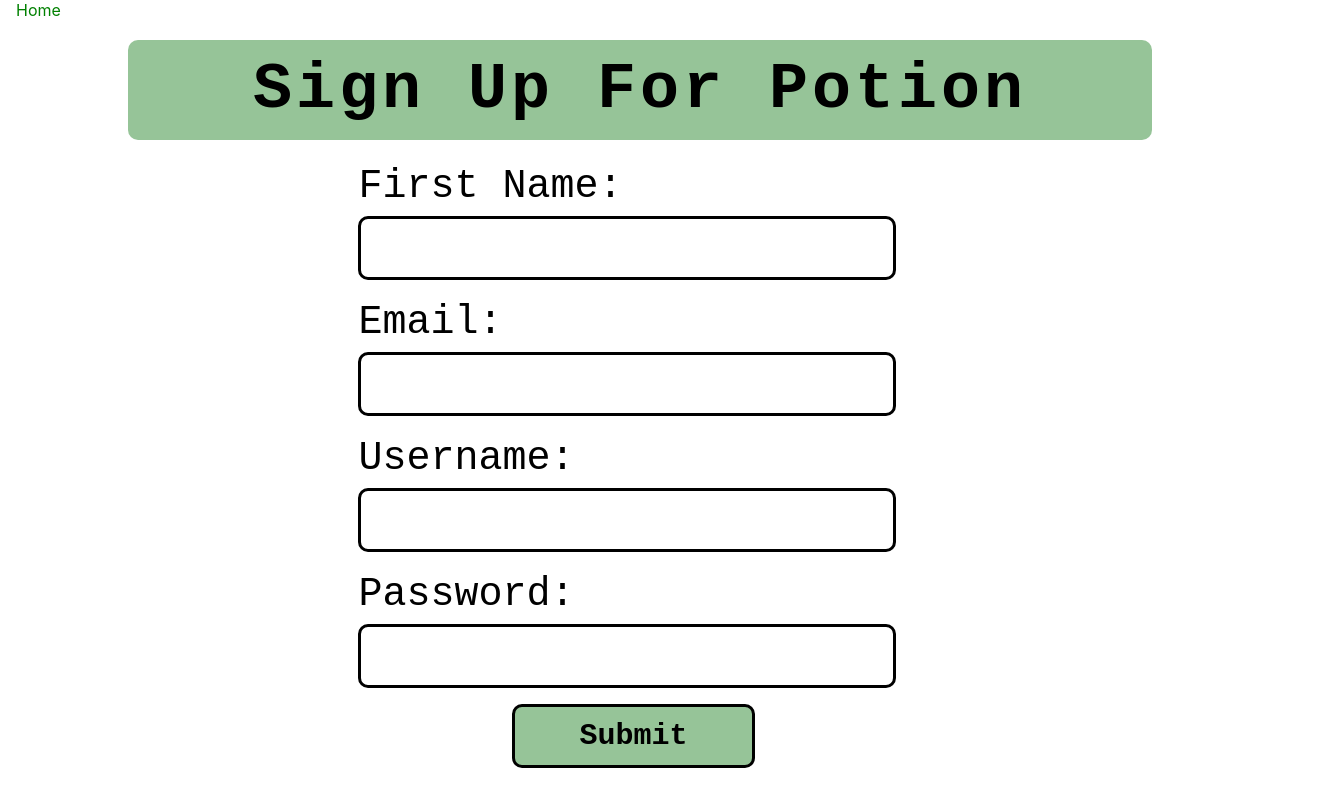
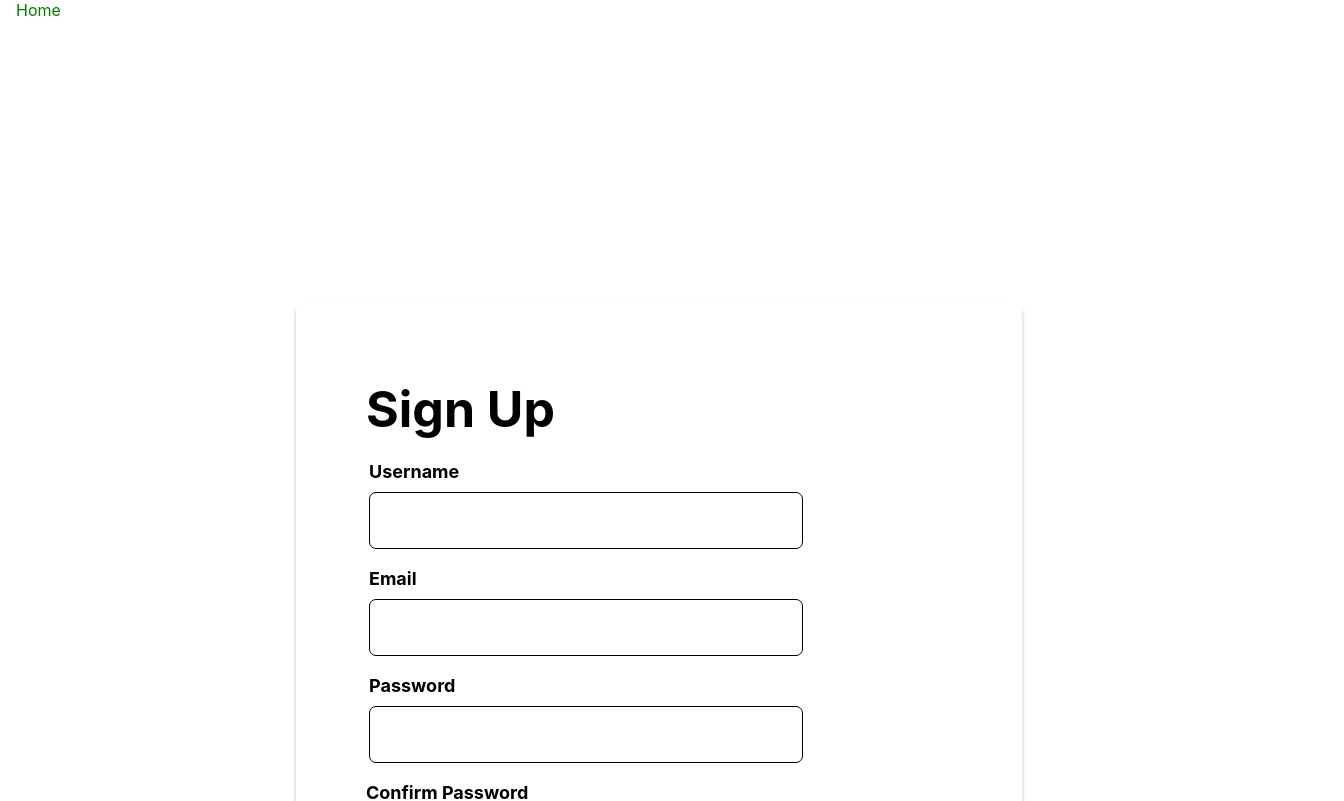
Before and after one commit to cchun01/Potion, a React (Create React App) app in the folder react-frontend/: page /signup in a window 1280 px wide. Shown: the top 801 px of the page, 1344 px wide, since content can reach past the window. Built offline with nearby package versions, Linux system fonts and the light colour scheme.

Commit message:
Update Sign Up page

```diff
--- a/react-frontend/src/SignUp.css
+++ b/react-frontend/src/SignUp.css
@@ -1,148 +1,155 @@
-.headerSU {
-  position: absolute;
-  width: 80%;
-  height: 100px;
-  left: 10%;
-  top: 5%;
-  background: #96c498;
-  border-radius: 10px;
-
-  font-family: Courier New;
-  font-style: normal;
-  font-weight: bold;
-  font-size: 65px;
-  text-align: center;
-  letter-spacing: 4px;
-  line-height: 100px;
-  color: #000000;
-}
-
-.fieldNameFNSign {
-  position: absolute;
-  width: 42%;
-  height: 20%;
-  left: 28%;
-  top: 20%;
-  font-family: Courier New;
-  font-style: normal;
-  font-weight: normal;
-  font-size: 40px;
-  line-height: 53px;
-  color: #000000;
-}
-
-.textboxFNSign {
-  position: absolute;
-  width: 42%;
-  height: 8%;
-  left: 28%;
-  top: 27%;
-  border: 3px solid #000000;
-  box-sizing: border-box;
-  border-radius: 10px;
-  font-family: Courier New;
-  font-style: normal;
-  font-size: 20px;
-}
-
-.fieldNameESign {
-  position: absolute;
-  width: 42%;
-  height: 20%;
-  left: 28%;
-  top: 37%;
-  font-family: Courier New;
-  font-style: normal;
-  font-weight: normal;
-  font-size: 40px;
-  line-height: 53px;
-  color: #000000;
-}
-
-.textboxESign {
-  position: absolute;
-  width: 42%;
-  height: 8%;
-  left: 28%;
-  top: 44%;
-  border: 3px solid #000000;
-  box-sizing: border-box;
-  border-radius: 10px;
-  font-family: Courier New;
-  font-style: normal;
-  font-size: 20px;
-}
-
-.fieldNameUSign {
-  position: absolute;
-  width: 42%;
-  height: 20%;
-  left: 28%;
-  top: 54%;
-  font-family: Courier New;
-  font-style: normal;
-  font-weight: normal;
-  font-size: 40px;
-  line-height: 53px;
-  color: #000000;
-}
-
-.textboxUSign {
-  position: absolute;
-  width: 42%;
-  height: 8%;
-  left: 28%;
-  top: 61%;
-  border: 3px solid #000000;
-  box-sizing: border-box;
-  border-radius: 10px;
-  font-family: Courier New;
-  font-style: normal;
-  font-size: 20px;
-}
-
-.fieldNamePSign {
-  position: absolute;
-  width: 42%;
-  height: 20%;
-  left: 28%;
-  top: 71%;
-  font-family: Courier New;
-  font-style: normal;
-  font-weight: normal;
-  font-size: 40px;
-  line-height: 53px;
-  color: #000000;
-}
-
-.textboxPSign {
-  position: absolute;
-  width: 42%;
-  height: 8%;
-  left: 28%;
-  top: 78%;
-  border: 3px solid #000000;
-  box-sizing: border-box;
-  border-radius: 10px;
-  font-family: Courier New;
-  font-style: normal;
-  font-size: 20px;
-}
-
 .submitSign {
   position: absolute;
   width: 243px;
   height: 64px;
   left: 40%;
-  top: 88%;
+  top: 65%;
 
   background: #96c498;
-  font-family: Courier New;
-  font-style: normal;
+  font-family: var(--font-family-montserrat);
+  font-size: 30px;
   font-weight: bold;
-  font-size: 30px;
+  color: black;
   text-align: center;
-  border: 3px solid #000000;
   box-sizing: border-box;
   border-radius: 10px;
 }
+
+.div1 {
+  display: flex;
+  flex-direction: row;
+  justify-content: center;
+  pointer-events: none;
+  width: 100%;
+}
+
+.div1 > * {
+  flex-shrink: 0;
+  pointer-events: auto;
+}
+
+.div2 {
+  height: 949px;
+  margin-right: -34px;
+  margin-top: 283px;
+  position: relative;
+  width: 1374px;
+  z-index: 2;
+}
+
+.outlineImage {
+  height: 382px;
+  left: 674px;
+  object-fit: cover;
+  position: absolute;
+  top: 567px;
+  width: 700px;
+}
+
+.usernameBox {
+  background-color: var(--white);
+  border-radius: 7px;
+  height: 55px;
+  left: 399px;
+  position: absolute;
+  top: 189px;
+  width: 432px;
+  border: 1px solid black;
+}
+.emailBox {
+  background-color: var(--white);
+  border-radius: 7px;
+  height: 55px;
+  left: 399px;
+  position: absolute;
+  top: 296px;
+  width: 432px;
+  border: 1px solid black;
+}
+
+.passwordBox {
+  background-color: var(--white);
+  border-radius: 7px;
+  height: 55px;
+  left: 399px;
+  position: absolute;
+  top: 403px;
+  width: 432px;
+  border: 1px solid black;
+}
+
+.confPasswordBox {
+  background-color: var(--white);
+  border-radius: 7px;
+  height: 55px;
+  left: 399px;
+  position: absolute;
+  top: 510px;
+  width: 432px;
+  border: 1px solid black;
+}
+
+.username {
+  left: 399px;
+  letter-spacing: 0;
+  position: absolute;
+  top: 158px;
+  font-family: var(--font-family-montserrat);
+  font-size: large;
+  font-weight: bold;
+}
+
+.email {
+  left: 399px;
+  letter-spacing: 0;
+  position: absolute;
+  top: 265px;
+  font-family: var(--font-family-montserrat);
+  font-size: large;
+  font-weight: bold;
+}
+
+.password {
+  left: 399px;
+  letter-spacing: 0;
+  position: absolute;
+  top: 372px;
+  font-family: var(--font-family-montserrat);
+  font-size: large;
+  font-weight: bold;
+}
+
+.confirm-password {
+  left: 396px;
+  letter-spacing: 0;
+  position: absolute;
+  top: 479px;
+  font-family: var(--font-family-montserrat);
+  font-size: large;
+  font-weight: bold;
+}
+
+.signUpForm {
+  align-items: flex-start;
+  background-color: var(--white);
+  border-radius: 8px;
+  box-shadow: 0px 4px 4px #00000040;
+  display: flex;
+  flex-direction: column;
+  left: 326px;
+  min-height: 750px;
+  padding: 75.6px 70px;
+  position: absolute;
+  top: 0;
+  width: 586px;
+}
+
+.signUpHeader {
+  height: 61px;
+  width: 209px;
+  letter-spacing: 0;
+  width: 207px;
+  font-size: 50px;
+  font-weight: bold;
+  font-family: var(--font-family-montserrat);
+}
--- a/react-frontend/src/SignUp.js
+++ b/react-frontend/src/SignUp.js
@@ -1,58 +1,33 @@
 import React from "react";
+import { Link } from "react-router-dom";
 import "./SignUp.css";
-import { useNavigate } from "react-router-dom";
 
-function clicked() {
-  const firstName = document.getElementsByClassName("textboxFNSign")[0].value;
-  const email = document.getElementsByClassName("textboxESign")[0].value;
-  const username = document.getElementsByClassName("textboxUSign")[0].value;
-  const password = document.getElementsByClassName("textboxPSign")[0].value;
-  if (firstName === "") {
-    console.log("No first name provided");
-  } else if (email === "") {
-    console.log("No email provided");
-  } else if (username === "") {
-    console.log("No username provided");
-  } else if (password === "") {
-    console.log("No password provided");
-  } else {
-    console.log(
-      "Profile\n\nFirst Name: " +
-        firstName +
-        "\nEmail: " +
-        email +
-        "\nUseranme: " +
-        username +
-        "\nPassword: " +
-        password
-    );
-  }
-}
-
-function SignUp() {
-  let navigate = useNavigate();
+function TryNotionFree() {
   return (
-    <div>
-      <div className="headerSU">Sign Up For Potion</div>
-      <div className="fieldNameFNSign">First Name:</div>
-      <input type="text" className="textboxFNSign" />
-      <div className="fieldNameESign">Email:</div>
-      <input type="text" className="textboxESign" />
-      <div className="fieldNameUSign">Username:</div>
-      <input type="text" className="textboxUSign" />
-      <div className="fieldNamePSign">Password:</div>
-      <input type="text" className="textboxPSign" />
-      <button
-        onClick={() => {
-          clicked();
-          navigate("/EmailVerification");
-        }}
-        className="submitSign"
-      >
-        Submit
-      </button>
+    <div className="div1">
+      <div className="div2">
+        <img
+          className="outlineImage"
+          alt=""
+          src={require("./signupImages/lineOutline.png")}
+        />
+        <div className="signUpForm">
+          <div className="signUpHeader">Sign Up</div>
+        </div>
+        <Link to="/my-notes-first-time-user">
+          <div className="submitSign">Sign Up</div>
+        </Link>
+        <div className="username">Username</div>
+        <div className="usernameBox"></div>
+        <div className="email">Email</div>
+        <div className="emailBox"></div>
+        <div className="password">Password</div>
+        <div className="passwordBox"></div>
+        <div className="confirm-password">Confirm Password</div>
+        <div className="confPasswordBox"></div>
+      </div>
     </div>
   );
 }
 
-export default SignUp;
+export default TryNotionFree;
```
Also changed, not shown: react-frontend/src/signupImages/lineOutline.png (added).
